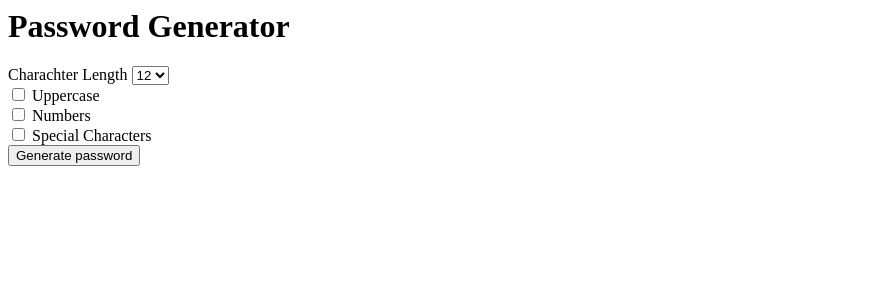
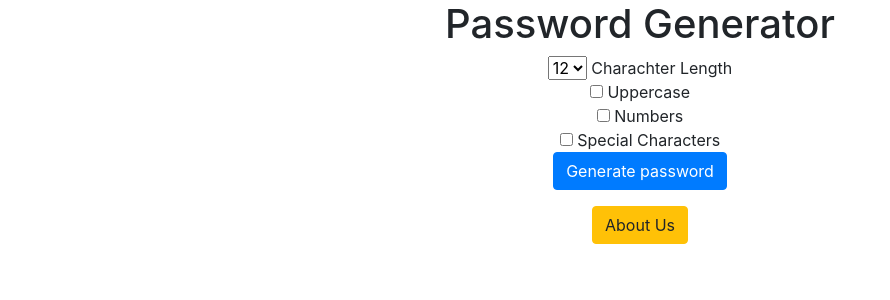
Before and after one commit to BuilderTron/random_password_generator, a Django app: page / in a window 1280 px wide. Shown: the top 300 px of the page, without its empty margins (0-890 px from the left). Run offline with Django 3.2, Linux system fonts and the light colour scheme; some libraries are stand-ins or nearby versions.

Commit message:
Added Bootstrap and about me page.

```diff
--- a/generator/templates/generator/home.html
+++ b/generator/templates/generator/home.html
@@ -1,6 +1,9 @@
+<link rel="stylesheet" href="https://stackpath.bootstrapcdn.com/bootstrap/4.4.1/css/bootstrap.min.css" integrity="sha384-Vkoo8x4CGsO3+Hhxv8T/Q5PaXtkKtu6ug5TOeNV6gBiFeWPGFN9MuhOf23Q9Ifjh" crossorigin="anonymous">
+
+<div class="container text-center">
   <h1>Password Generator</h1>
 
-<form action="password"> Charachter Length
+  <form action="password">
     <select name="length">
       <option value="6">6</option>
       <option value="7">7</option>
@@ -11,7 +14,8 @@
       <option value="12" selected="selected">12</option>
       <option value="13">13</option>
       <option value="14">14</option>
-  </select>
+    </select> Charachter Length
+
 
     <br>
     <input type="checkbox" name="uppercase"> Uppercase
@@ -20,5 +24,10 @@
     <br>
     <input type="checkbox" name="special"> Special Characters
     <br>
-  <input type="submit" value="Generate password">
+
+
+    <input type="submit" value="Generate password" class="btn btn-primary">
   </form>
+
+  <a href="{% url 'about_us' %}" class="btn btn-warning">About Us</a>
+</div>
--- a/generator/views.py
+++ b/generator/views.py
@@ -7,10 +7,11 @@ import random
 def home(request):
     return render(request, 'generator/home.html')
 
+def about_us(request):
+    return render(request, 'generator/about_us.html')
+
 def password(request):
-
     characters = list('abcdefghijklmnopqrstuvwxyz')
-
     if request.GET.get('uppercase'):
         characters.extend(list('ABCDEFGHIJKLMNOPQRSTUVWXYS'))
 
@@ -18,13 +19,11 @@ def password(request):
         characters.extend(list('0123456789'))
 
     if request.GET.get('special'):
-        characters.extend(list('!@#$%^&*()'))
+        characters.extend(list('!@#$%^&*'))
 
     length = int(request.GET.get('length',12))
     thepassword = ''
     for x in range(length):
         thepassword += random.choice(characters)
 
-
-
     return render(request, 'generator/password.html', {'password':thepassword})
--- a/password_generator/urls.py
+++ b/password_generator/urls.py
@@ -19,5 +19,7 @@ from generator import views
 
 urlpatterns = [
     path('',views.home, name= 'home'),
+    path('about_us',views.about_us, name= 'about_us'),
     path('password',views.password),
+
 ]
```
Also changed, not shown: generator/templates/generator/about_us.html (added, +10 -0 lines), generator/templates/generator/password.html (+7 -3 lines). Lines whose indentation alone changed are shown as unchanged.
